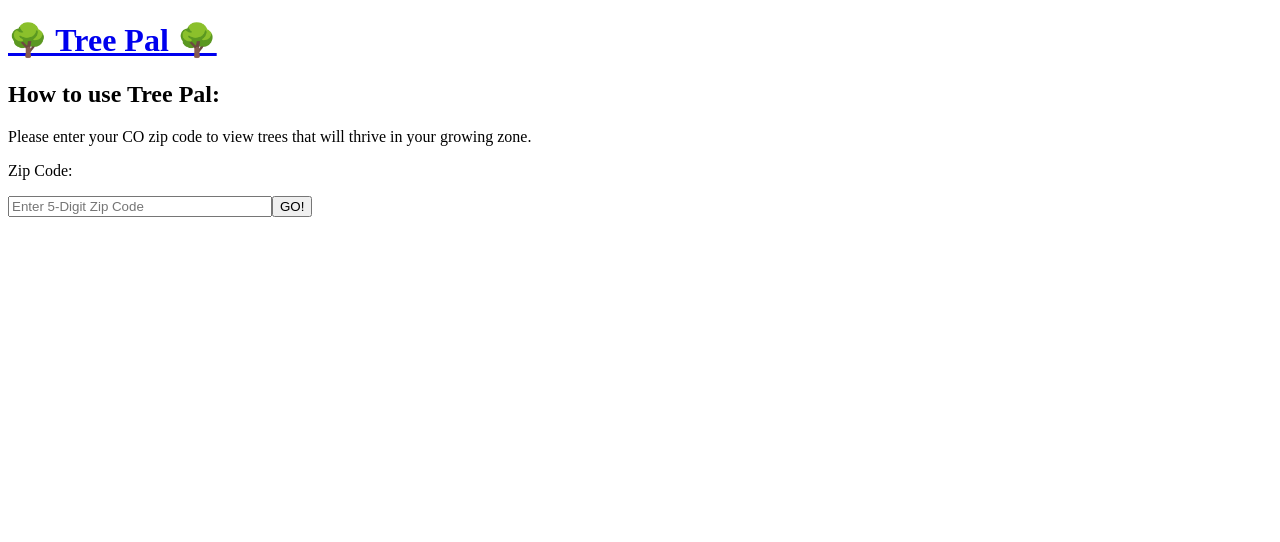
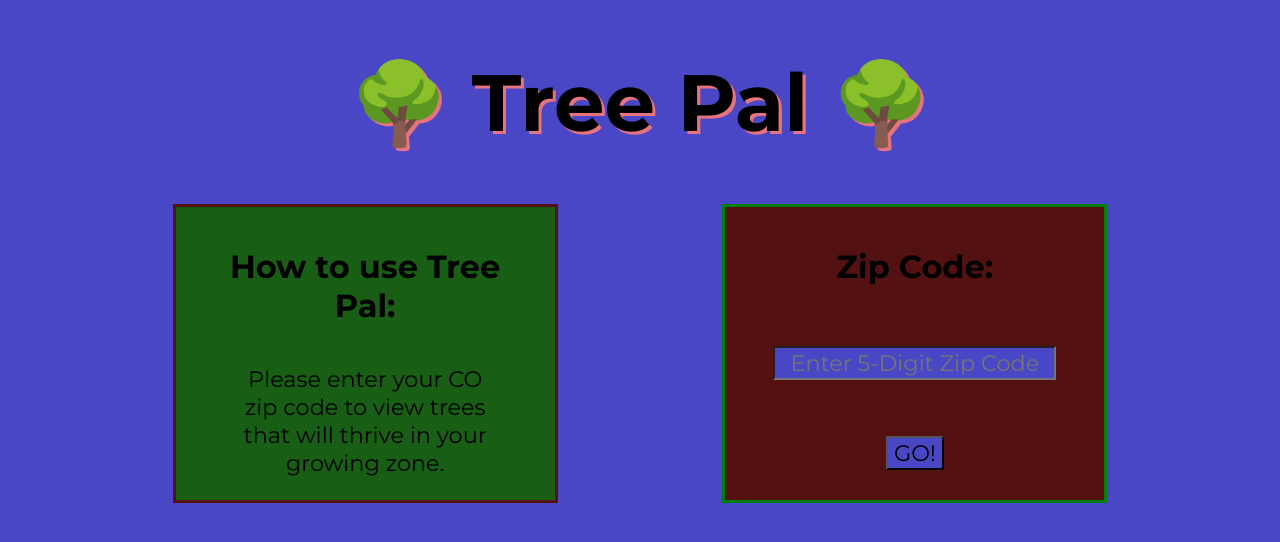
Before and after one commit to irmakerdem/treezy, a React app: page / in a window 1280 px wide. Built offline with nearby package versions, Linux system fonts and the light colour scheme; no server answers.

Commit message:
Add styling to Home and SearchResults pages

```diff
--- a/src/components/App/App.css
+++ b/src/components/App/App.css
@@ -0,0 +1,7 @@
+@import url('https://fonts.googleapis.com/css2?family=Montserrat:wght@300;400;700&display=swap');
+
+* {
+  font-family: Montserrat;
+  text-align: center;
+  background-color: rgb(73, 71, 197);
+}
--- a/src/components/Card/Card.css
+++ b/src/components/Card/Card.css
@@ -0,0 +1,13 @@
+img {
+  height: 20em;
+  width: 20em;
+}
+
+.card {
+  margin-top: 3em;
+}
+
+.tree-name {
+  font-weight: 700;
+  font-size: 1.3em;
+}
--- a/src/components/Card/Card.js
+++ b/src/components/Card/Card.js
@@ -5,12 +5,12 @@ import { Link } from 'react-router-dom';
 
 const Card = ({id, name, mainImage, growingZone, changeSelectedTree}) => {
     return (
-        <>
-        <p>{name}</p>
-        <Link to={'trees/' + id}>
-            <img src={mainImage} id={id} onClick={() => changeSelectedTree(id)}></img>
-        </Link>
-        </>
+        <div className="card">
+            <p className="tree-name">{name}</p>
+            <Link to={'trees/' + id}>
+                <img src={mainImage} id={id} onClick={() => changeSelectedTree(id)}></img>
+            </Link>
+        </div>
     )
 }
 export default Card;
--- a/src/components/Form/Form.css
+++ b/src/components/Form/Form.css
@@ -1,3 +1,24 @@
-.zip-code-entry {
-    width: 20vw;
+input {
+    margin: 1.25em;
+    font-size: 1.4em;
 }
+
+.zip {
+    font-weight: bold;
+    font-size: 2em;
+    /* margin-bottom: 0em; */
+    margin-top: 1.25em;
+    background-color: rgb(83, 17, 17);
+}
+
+.main-wrapper {
+    /* width: 25%; */
+}
+
+form {
+    background-color: rgb(83, 17, 17);
+}
+
+.right-container, .left-container {
+    width: 30%;
+}
--- a/src/components/Form/Form.js
+++ b/src/components/Form/Form.js
@@ -20,7 +20,7 @@ class Form extends Component {
     render() {
     return (
         <form onSubmit={(event) => this.props.changeZipCode(this.state.zip, event)}>
-            <p>Zip Code:</p>
+            <p className="zip">Zip Code:</p>
             <input
                 className='zip-code-entry'
                 type='text'
@@ -34,6 +34,7 @@ class Form extends Component {
             />
             {/* <Link to='/result'> */}
             <input
+                // className="button"
                 type='submit'
                 value='GO!'
                 data-cy='go-button'
--- a/src/components/Header/Header.css
+++ b/src/components/Header/Header.css
@@ -0,0 +1,12 @@
+h1 {
+  font-size: 500%;
+}
+
+.header-link {
+  text-decoration: none;
+  text-shadow: 0.2em 0.2em #e7737f;
+}
+
+a {
+  color: black;
+}
--- a/src/components/Header/Header.js
+++ b/src/components/Header/Header.js
@@ -4,7 +4,7 @@ import { Link } from 'react-router-dom';
 
 const Header = ({clearZipTrees}) => {
     return(
-        <Link to='/'>
+        <Link className="header-link" to='/'>
             <h1 className='header' data-cy='header' onClick={() => clearZipTrees()}>🌳 Tree Pal 🌳</h1>
         </Link>
     )
--- a/src/components/Home/Home.css
+++ b/src/components/Home/Home.css
@@ -0,0 +1,38 @@
+.main-wrapper {
+  display: flex;
+  justify-content: space-evenly;
+}
+
+.left-container {
+ border: 0.2em solid rgb(83, 17, 17);;
+ background-color: rgb(24, 94, 20);
+}
+
+.right-container {
+  border: 0.2em solid green;
+  background-color: rgb(83, 17, 17);
+}
+
+.home-header {
+  font-size: 2em;
+  margin: 1.25em;
+  background-color: rgb(24, 94, 20);
+}
+
+.instructions {
+  margin-right: 2.5em;
+  margin-left: 2.5em;
+  background-color: rgb(24, 94, 20);
+  font-size: 1.4em;
+}
+
+.jungle {
+  margin-top: 5em;
+  height: 50vh;
+  width: 100vw;
+  opacity: 60%;
+}
+
+.home-page {
+  overflow: hidden;
+}
--- a/src/components/Home/Home.js
+++ b/src/components/Home/Home.js
@@ -1,16 +1,22 @@
 import React from "react";
 import './Home.css';
 import Form from '../Form/Form';
+// import jungle from '../../assets/jungle.jpg';
 
 const Home = ({ changeZipCode }) => {
     return (
-        <main>
-        <section>
-            <h2 className="home-header" data-cy="home-header">How to use Tree Pal:</h2>
-            <p className="instructions" data-cy="instructions">Please enter your CO zip code to view trees that will thrive in your growing zone.</p>
-        </section>
-        <Form changeZipCode={changeZipCode}/>
-        </main>
+        <div className="home-page">
+            <main className="main-wrapper">
+                    <section className="left-container">
+                        <h2 className="home-header" data-cy="home-header">How to use Tree Pal:</h2>
+                        <p className="instructions" data-cy="instructions">Please enter your CO zip code to view trees that will thrive in your growing zone.</p>
+                    </section>
+                    <section className="right-container">
+                        <Form changeZipCode={changeZipCode}/>
+                    </section>
+                </main>
+                {/* <img className="jungle" src={jungle} alt='jungle image'/> */}
+        </div>
     )
 }
 export default Home;
--- a/src/components/SearchResult/SearchResult.css
+++ b/src/components/SearchResult/SearchResult.css
@@ -0,0 +1,7 @@
+.your-zone {
+  font-size: 1.9em;
+}
+
+.best-trees {
+  font-size: 2.2em;
+}
--- a/src/components/SearchResult/SearchResult.js
+++ b/src/components/SearchResult/SearchResult.js
@@ -8,8 +8,8 @@ import { Link } from 'react-router-dom';
 const SearchResult = ({filteredTrees, changeSelectedTree, clearZipTrees}) => {
     return (
         <>
-            <h2>Best Trees For Your Area</h2>
-            <h3>{`Your Growing Zone: ${filteredTrees[0].growing_zone}`}</h3>
+            <h2 className="best-trees">Best Trees For Your Area</h2>
+            <h3 className="your-zone">{`Your Growing Zone: ${filteredTrees[0].growing_zone}`}</h3>
         <TreesContainer filteredTrees={filteredTrees} changeSelectedTree={changeSelectedTree}/>
         <Link to='/'>
             <img src={arrow} alt='black arrow pointing to the left' onClick={() => clearZipTrees()}></img>
--- a/src/components/TreesContainer/TreesContainer.css
+++ b/src/components/TreesContainer/TreesContainer.css
@@ -0,0 +1,5 @@
+.trees-container {
+  display: flex;
+  flex-wrap: wrap;
+  justify-content: space-evenly;
+}
--- a/src/components/TreesContainer/TreesContainer.js
+++ b/src/components/TreesContainer/TreesContainer.js
@@ -16,7 +16,7 @@ const TreesContainer = ({filteredTrees, changeSelectedTree}) => {
     })
         return (
         <>
-        <div>{resultsList}</div>
+        <div className="trees-container">{resultsList}</div>
         </>
     )
 }
```
